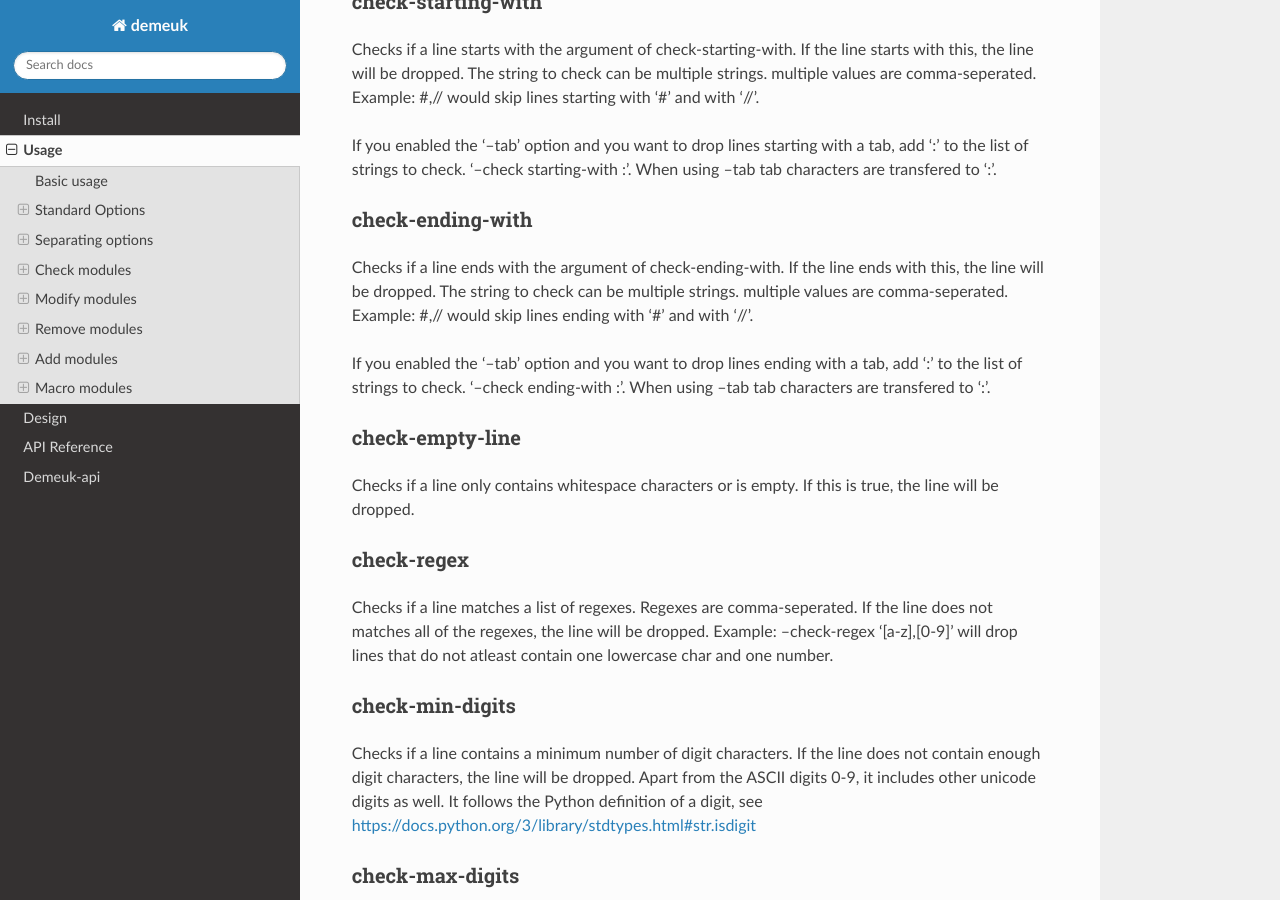
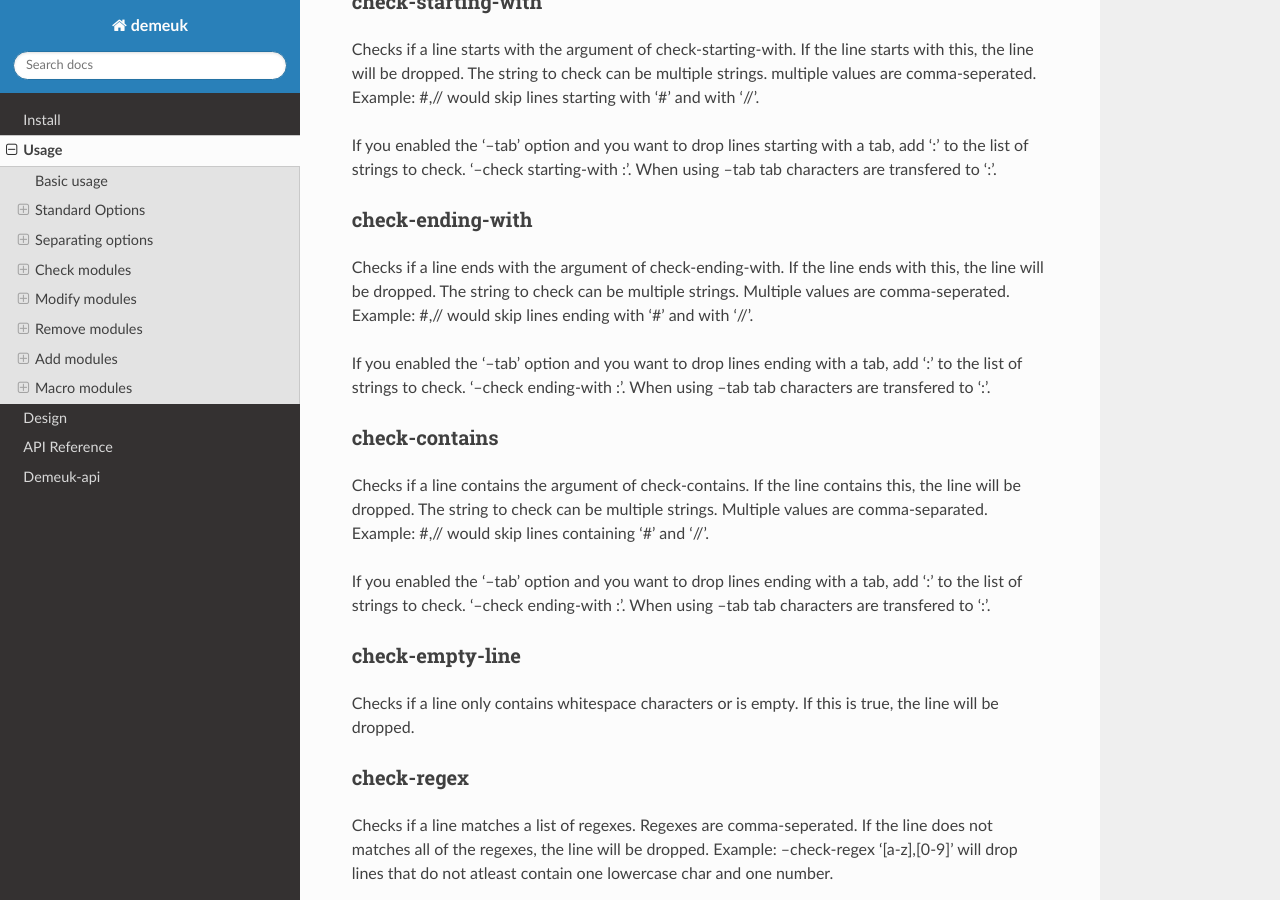
Before and after one commit to NetherlandsForensicInstitute/demeuk, a Sphinx documentation site: the page built from docs/usage.rst, in a window 1280 px wide and 900 px high, scrolled down 6463 px. Built offline with Sphinx 7.4.7 and the Read the Docs theme 3.1.0, drawn with Linux system fonts in a browser that asks for light colours; the version number could not be read and is left out.

```diff
--- a/docs/usage.rst
+++ b/docs/usage.rst
@@ -292,9 +292,19 @@ characters are transfered to ':'.
 check-ending-with
 ~~~~~~~~~~~~~~~~~
 Checks if a line ends with the argument of check-ending-with. If the line ends
-with this, the line will be dropped. The string to check can be multiple strings. multiple
+with this, the line will be dropped. The string to check can be multiple strings. Multiple
 values are comma-seperated. Example: #,// would skip lines ending with '#' and with
 '//'.
+
+If you enabled the '--tab' option and you want to drop lines ending with a tab, add
+':' to the list of strings to check. '--check ending-with :'. When using --tab tab
+characters are transfered to ':'.
+
+check-contains
+~~~~~~~~~~~~~~
+Checks if a line contains the argument of check-contains. If the line contains this,
+the line will be dropped. The string to check can be multiple strings. Multiple values
+are comma-separated. Example: #,// would skip lines containing '#' and '//'.
 
 If you enabled the '--tab' option and you want to drop lines ending with a tab, add
 ':' to the list of strings to check. '--check ending-with :'. When using --tab tab
```
Also changed, not shown: 2 other files.
